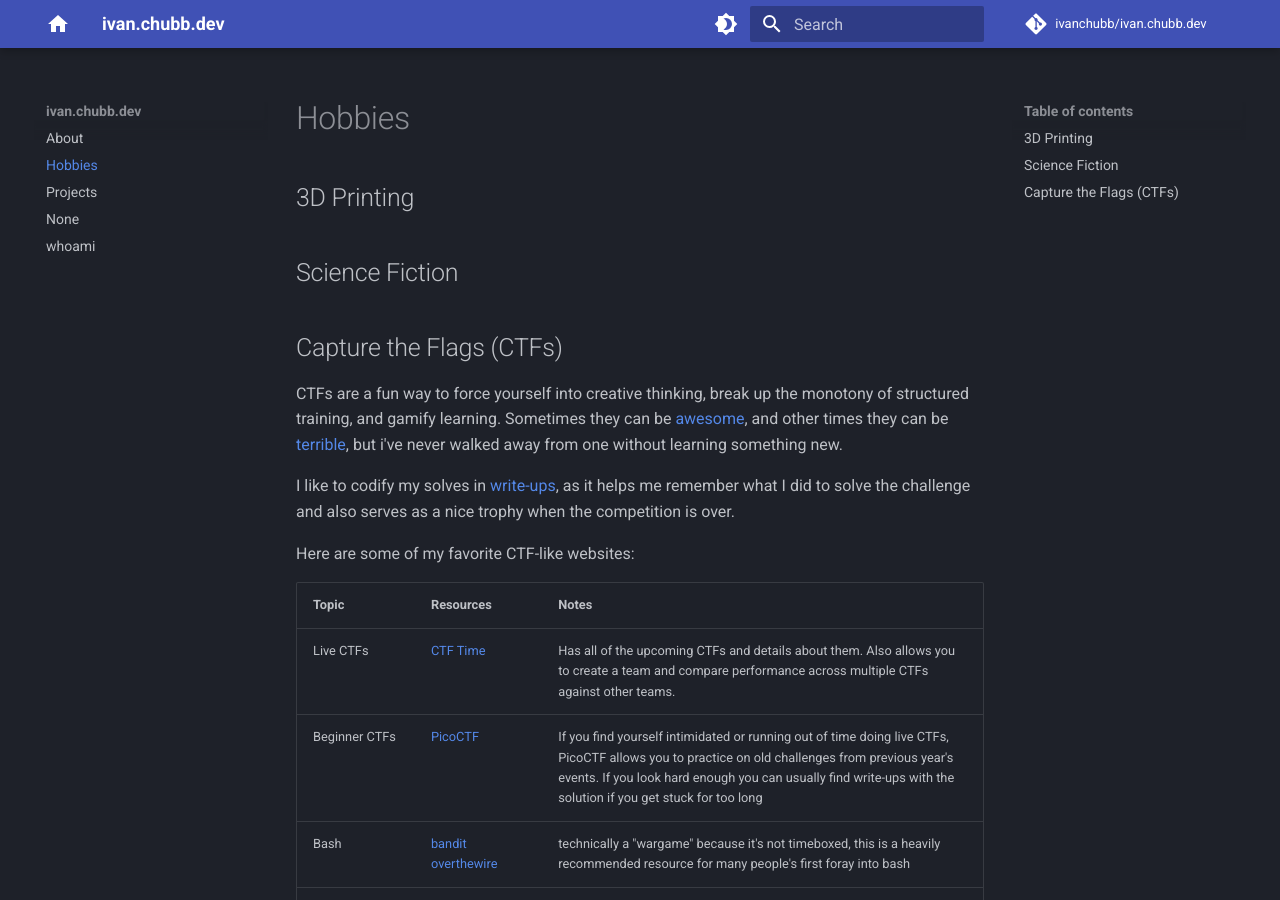
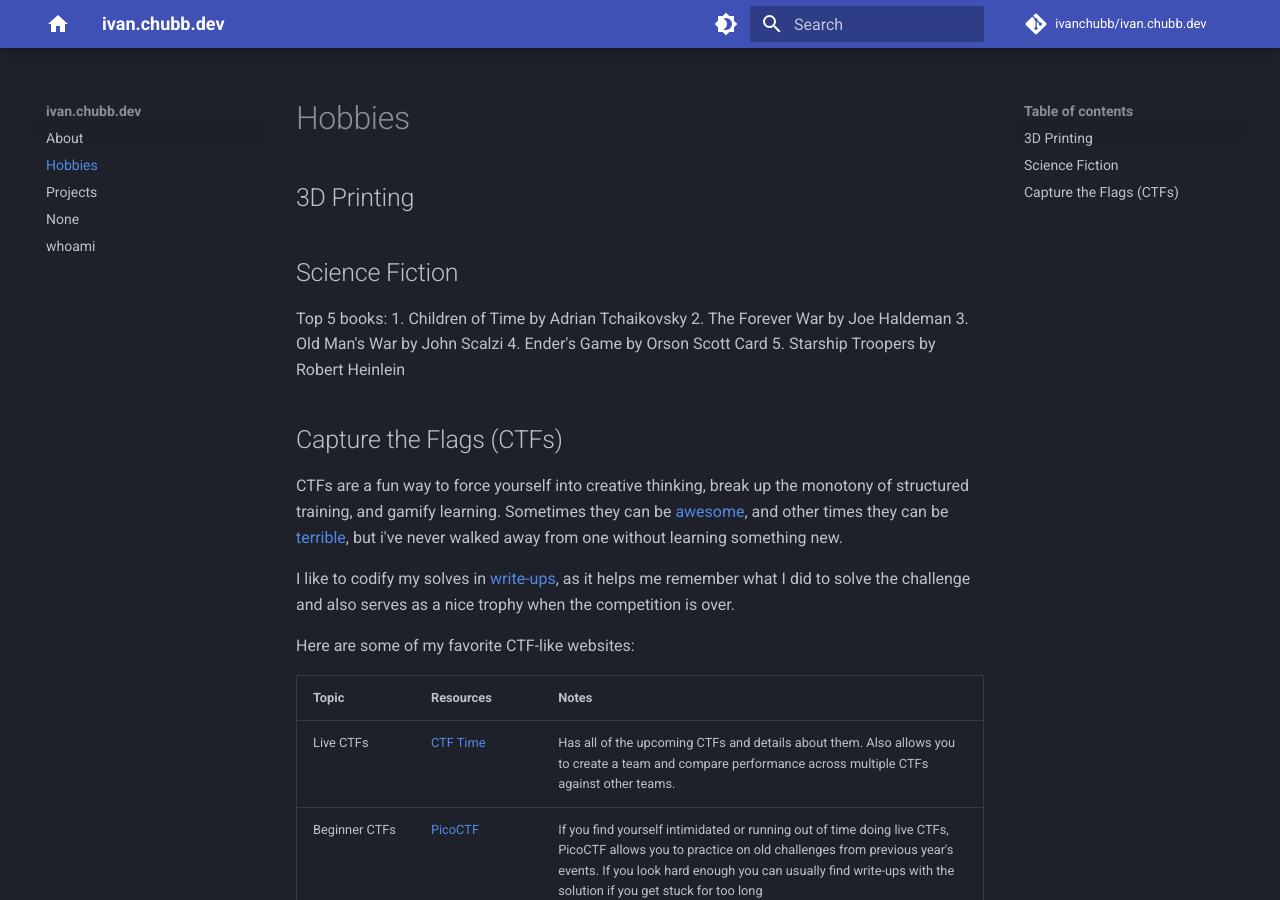
Before and after one commit to ivanchubb/ivan.chubb.dev, an MkDocs documentation site: the page built from docs/hobbies.md, in a window 1280 px wide and 900 px high. Built offline with MkDocs 1.6.1 and Material for MkDocs 9.7.7, drawn with Linux system fonts in a browser that asks for light colours; comment, search, counter and statistics services are not loaded.

```diff
--- a/docs/hobbies.md
+++ b/docs/hobbies.md
@@ -3,6 +3,13 @@
 ## 3D Printing
 
 ## Science Fiction
+
+Top 5 books:
+1. Children of Time by Adrian Tchaikovsky
+2. The Forever War by Joe Haldeman
+3. Old Man's War by John Scalzi
+4. Ender's Game by Orson Scott Card
+5. Starship Troopers by Robert Heinlein
 
 ## Capture the Flags (CTFs)
 
```
Also changed, not shown: docs/resume.md (+3 -3 lines).
